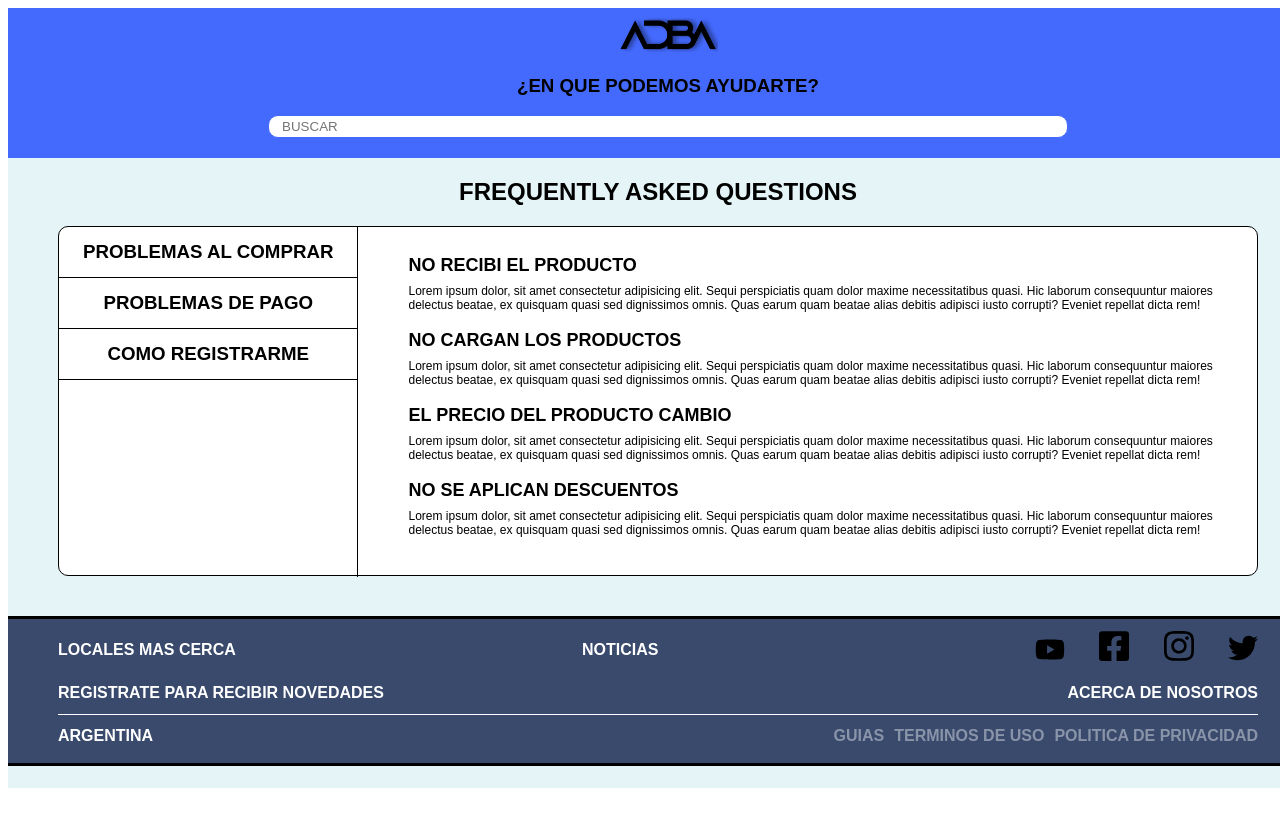
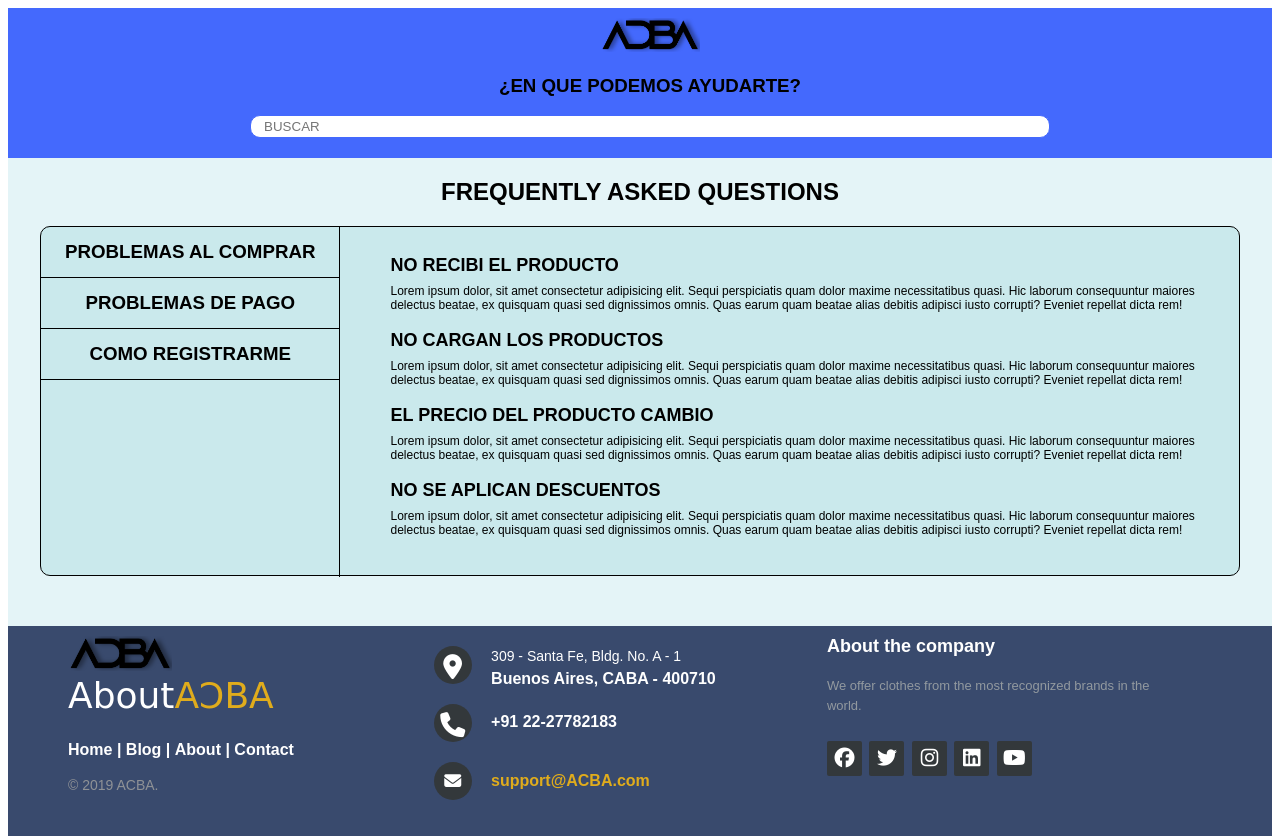
Before and after one commit to ricardoangelbustos/ecommerce-sprint1, a PHP site: page /faq.html in a window 1280 px wide. Before the commit the page ends 788 px from the top, so only its background shows below. Run offline with PHP 8.4, Linux system fonts and the light colour scheme; some libraries are stand-ins or nearby versions.

Commit message:
correcciones y eliminacion de codigo viejo, faq

```diff
--- a/css/style-faq.css
+++ b/css/style-faq.css
@@ -1,7 +1,7 @@
 .container{
     font-family: Arial, Helvetica, sans-serif;
     margin: 0 auto;
-    width: 1300px;
+    width: 100%;
     height: 780px;
     background-color: #e4f4f7;
 }
@@ -22,7 +22,7 @@
 }
 .header input{
     width: 800px;
-    height: 30px;
+    height: 60px;
     border-radius: 10px;
     border: 1px solid #4469fd;
 }
@@ -35,7 +35,7 @@ section h2{
     text-align: center;
 }
 .faq-main{
-    background-color: white;
+    background-color: #cae9ec;
     margin: 0 auto;
     width: 1200px;
     height: 350px;
@@ -43,6 +43,7 @@ section h2{
     box-sizing: border-box;
     display: flex;
     border: 1px solid black;
+    margin-bottom: -150px;
 }
 .left-main{
     /* background-color: darkgoldenrod; */
@@ -90,54 +91,132 @@ section h2{
 }
 /*FINALIZA SECTION*/
 /*INICIA FOOTER*/
-.footer{
-    background-color: #394a6d;
-    margin-top: 40px;
-    width: 100%;
-    height: 150px;
-    color: white;
-    line-height: 0px;
-    padding-left: 50px;
-    padding-right: 50px;
-    padding-top: 10px;
-    box-sizing: border-box;
-    border-top: 3px solid black;
-    border-bottom: 3px solid black;
+footer{
+	position: static;
+	bottom: 0;
 }
-.footer a{
-    text-decoration: none;
-    color: white;
+.footer-distributed{
+	background-color: #394a6d;
+	box-sizing: border-box;
+	width: 100%;
+  	height: 200px;
+	text-align: left;
+	font: bold 16px sans-serif;
+	padding: 10px 50px 200px 60px;
+	margin-top: 200px; /* La distancia del footer con el contenido */
 }
-.footer a:hover{
-    transition: 500ms;
-    color: black;
+.footer-distributed .footer-left,
+.footer-distributed .footer-center,
+.footer-distributed .footer-right{
+	display: inline-block;
+	vertical-align: top;
 }
-.row1{
-    display: flex;
-    justify-content: space-between;
+.phone{
+	color: white;
+	text-decoration: none;
 }
-.brands img{
-    width: 30px;
-    margin-left: 30px;
+/* Footer left */
+.footer-distributed .footer-left{
+	width: 30%;
 }
-.row2{
-    display: flex;
-    justify-content: space-between;
+.footer-distributed h3{
+	color:  #ffffff;
+	font: normal 36px 'Cookie', cursive;
+	margin: 0;
 }
-.footer-separator{
-    height: 1px;
-    width: 100%;
-    background-color:  white;
+/* The company logo */
+.footer-distributed .footer-left img{
+	width: 30%;
 }
-.ubication{
-    display: flex;
-    justify-content: space-between;
+.footer-distributed h3 span{
+	color:  #e0ac1c;
 }
-.terms{
-    display: flex;
+/* Footer links */
+.footer-distributed .footer-links{
+	color:  #ffffff;
+	margin: 20px 0 12px;
 }
-.terms h4{
-    margin-left: 10px;
-    color: #8a94a9;
+.footer-distributed .footer-links a{
+	display:inline-block;
+	line-height: 1.8;
+	text-decoration: none;
+	color:  inherit;
+}
+.footer-distributed .footer-company-name{
+	color:  #8f9296;
+	font-size: 14px;
+	font-weight: normal;
+	margin: 0;
+}
+/* Footer Center */
+.footer-distributed .footer-center{
+	width: 35%;
+}
+.footer-distributed .footer-center i{
+	background-color:  #33383b;
+	color: #ffffff;
+	font-size: 25px;
+	width: 38px;
+	height: 38px;
+	border-radius: 50%;
+	text-align: center;
+	line-height: 42px;
+	margin: 10px 15px;
+	vertical-align: middle;
+}
+.footer-distributed .footer-center i.fa-envelope{
+	font-size: 17px;
+	line-height: 38px;
+}
+.footer-distributed .footer-center p{
+	display: inline-block;
+	color: #ffffff;
+	vertical-align: middle;
+	margin:0;
+}
+.footer-distributed .footer-center p span{
+	display:block;
+	font-weight: normal;
+	font-size:14px;
+	line-height:2;
+}
+.footer-distributed .footer-center p a{
+	color:  #e0ac1c;
+	text-decoration: none;;
+}
+/* Footer Right */
+.footer-distributed .footer-right{
+	width: 30%;
+}
+.footer-distributed .footer-company-about{
+	line-height: 20px;
+	color:  #92999f;
+	font-size: 13px;
+	font-weight: normal;
+	margin: 0;
+}
+.footer-distributed .footer-company-about span{
+	display: block;
+	color:  #ffffff;
+	font-size: 18px;
+	font-weight: bold;
+	margin-bottom: 20px;
+}
+.footer-distributed .footer-icons{
+	margin-top: 25px;
+}
+.footer-distributed .footer-icons a{
+	display: inline-block;
+	width: 35px;
+	height: 35px;
+	cursor: pointer;
+	background-color:  #33383b;
+	border-radius: 2px;
+	font-size: 20px;
+	color: #ffffff;
+	text-align: center;
+	line-height: 35px;
+	margin-right: 3px;
+	margin-bottom: 5px;
 }
 /*FINALIZA FOOTER*/
--- a/faq.html
+++ b/faq.html
@@ -5,6 +5,7 @@
     <meta name="viewport" content="width=device-width, initial-scale=1.0">
     <meta http-equiv="X-UA-Compatible" content="ie=edge">
     <title>Preguntas Frecuentes</title>
+    <script src="https://kit.fontawesome.com/81327c1797.js" crossorigin="anonymous"></script>
     <link rel="stylesheet" href="css/style-faq.css">
 </head>
 <body>
@@ -70,49 +71,50 @@
                 </div>
             </div>
         </section>
-        <footer>
-            <div class="footer">
-                <div class="row1">
-                    <h4>
-                        <a href="#">LOCALES MAS CERCA</a>
-                    </h4>
-                    <h4>
-                        <a href="#">NOTICIAS</a>
-                    </h4>
-                    <div class="brands">
-                        <a href="https://www.youtube.com" target="_blank"><img src="img/youtube-brands.svg" alt="youtube-brands"></a>
-                        <a href="https://www.facebook.com" target="_blank"><img src="img/facebook-square-brands.svg" alt="facebook-square-brands"></a>
-                        <a href="https://www.instagram.com" target="_blank"><img src="img/instagram-brands.svg" alt="instagram-brands"></a>
-                        <a href="https://www.twitter.com"><img src="img/twitter-brands.svg" alt="twitter-brands"></a>
-                    </div>
-                </div>
-                <div class="row2">
-                    <h4>
-                        <a href="register.html">REGISTRATE PARA RECIBIR NOVEDADES</a>
-                    </h4>
-                    <h4>
-                        <a href="about.html">ACERCA DE NOSOTROS</a>
-                    </h4>
-                </div>
-                <div class="footer-separator"></div>
-                <div class="ubication">
-                    <h4>
-                        ARGENTINA
-                    </h4>
-                    <div class="terms">
-                        <h4>
-                            GUIAS
-                        </h4>
-                        <h4>
-                            TERMINOS DE USO
-                        </h4>
-                        <h4>
-                            POLITICA DE PRIVACIDAD
-                        </h4>
-                    </div>
-                </div>
-            </div>
-        </footer>
+        <footer class="footer-distributed">
+			<div class="footer-left">
+          <img src="Logo Version 1.0.png">
+				<h3>About<span>AↃBA</span></h3>
+				<p class="footer-links">
+                    <a href="index.html">Home</a>
+                    |
+                    <a href="#">Blog</a>
+                    |
+                    <a href="about.html">About</a>
+                    |
+					<a href="contact.html">Contact</a>
+				</p>
+				<p class="footer-company-name">© 2019 ACBA.</p>
+			</div>
+			<div class="footer-center">
+				<div>
+					<i class="fa fa-map-marker"></i>
+					  <p><span>309 - Santa Fe,
+						 Bldg. No. A - 1</span>
+						Buenos Aires, CABA - 400710</p>
+				</div>
+				<div>
+					<i class="fa fa-phone"></i>
+					<a href="tel:+91 22-27782183" class="phone">+91 22-27782183</a>
+				</div>
+				<div>
+					<i class="fa fa-envelope"></i>
+					<p><a href="mailto:support@ACBA.com">support@ACBA.com</a></p>
+				</div>
+			</div>
+			<div class="footer-right">
+				<p class="footer-company-about">
+					<span>About the company</span>
+					We offer clothes from the most recognized brands in the world.</p>
+				<div class="footer-icons">
+					<a href="https://www.facebook.com"><i class="fab fa-facebook"></i></a>
+					<a href="https://www.twitter.com"><i class="fab fa-twitter"></i></a>
+					<a href="https://www.instagram.com"><i class="fab fa-instagram"></i></a>
+					<a href="https://www.linkedin.com"><i class="fab fa-linkedin"></i></a>
+					<a href="https://www.youtube.com"><i class="fab fa-youtube"></i></a>
+				</div>
+			</div>
+		</footer>
     </div>
 </body>
 </html>
```
